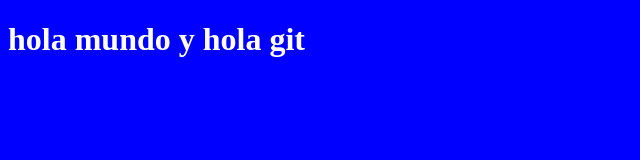
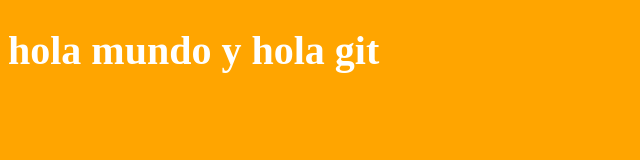
Before and after one commit to tiziano-galetto/tiziano, a plain HTML site: page index.html in a window 1280 px wide. Shown: the whole page, without its empty margins (0-640 px from the left). Drawn offline with Linux system fonts and the light colour scheme.

Commit message:
app final

```diff
--- a/style.css
+++ b/style.css
@@ -1,4 +1,5 @@
 body{
-    background: blue;
+    background: orange;
     color: white;
+    font-size: 20px;
 }
```
